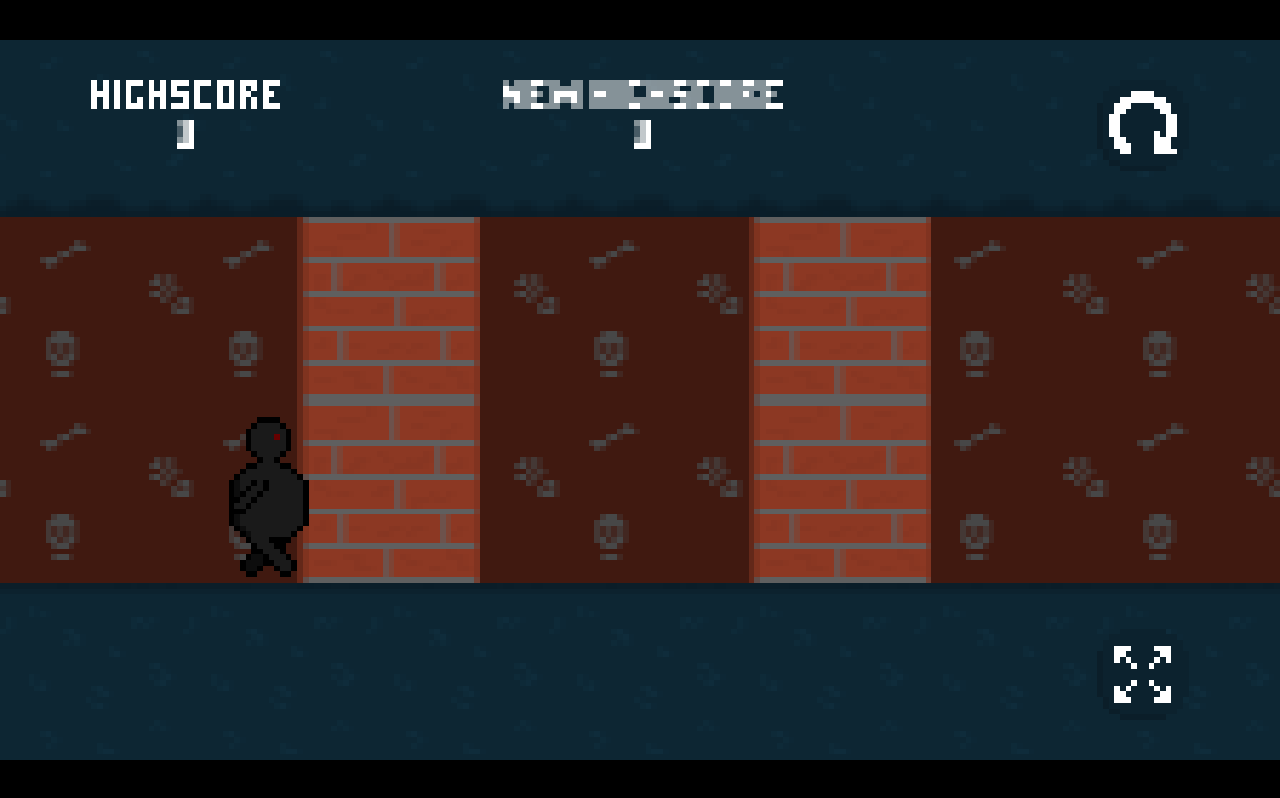
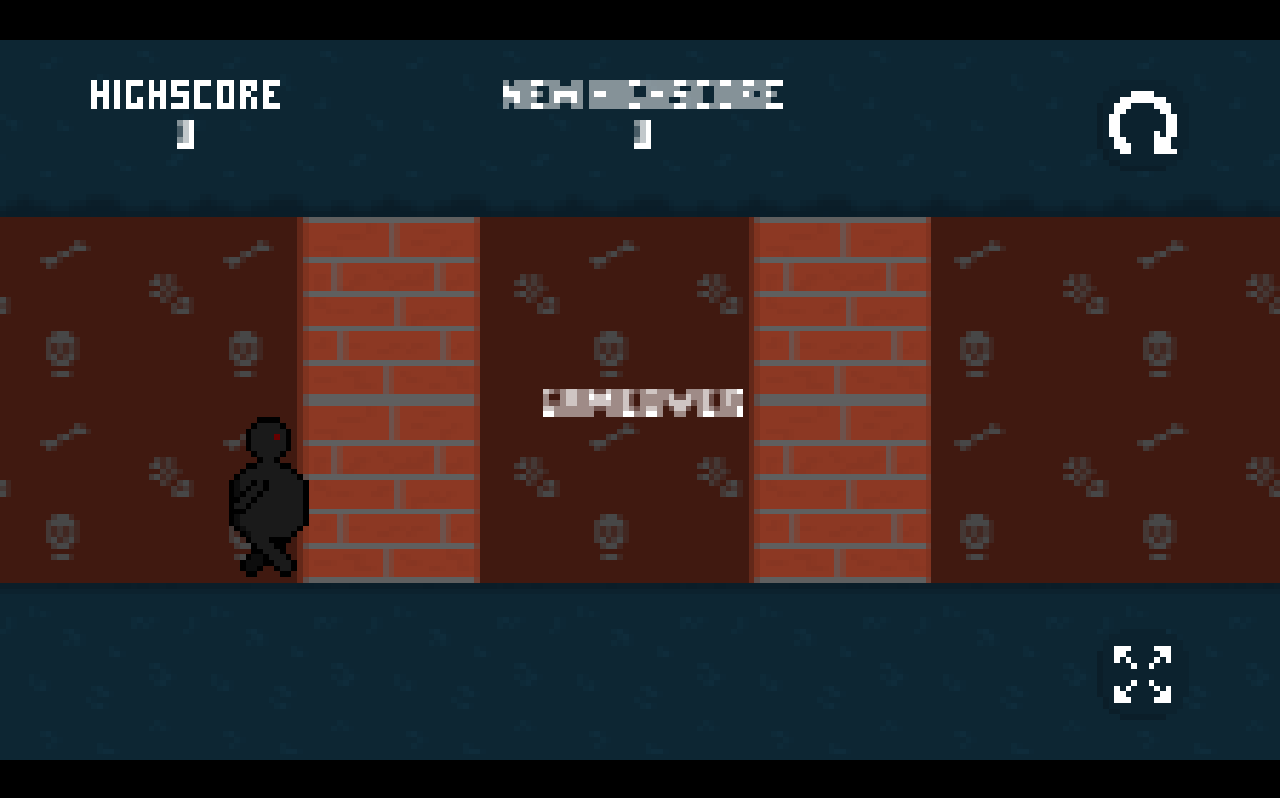
Before and after one commit to Mehran-Shakerinava/Glitcher, a plain HTML site: page index.html in a window 1280 px wide. Drawn offline with Linux system fonts and the light colour scheme.

Commit message:
gameover

```diff
--- a/glitcher.js
+++ b/glitcher.js
@@ -56,7 +56,7 @@ window.addEventListener('load', function() {
         },
 
         init: function() {
-            this.anim.FPS = this.V / 3;
+            this.anim.FPS = this.V / 5;
 
             var spritesheet = document.getElementById('dark-devil');
             var len = spritesheet.width / TILE_W;
@@ -349,10 +349,12 @@ window.addEventListener('load', function() {
         restart_y: 0,
         highImg: null,
         restartImg: null,
+        gameoverImg: null,
 
         init: function() {
             this.highImg = document.getElementById('highscore');
             this.restartImg = document.getElementById('restart');
+            this.gameoverImg = document.getElementById('gameover');
             this.restart_x = CANVAS_W - TILE_W + this.restartImg.width / 2;
             this.restart_y = TILE_W / 4 - 1 + this.restartImg.height / 2;
         },
@@ -367,6 +369,9 @@ window.addEventListener('load', function() {
             ctx.drawImage(this.restartImg,
                 this.restart_x - this.restartImg.width / 2,
                 this.restart_y - this.restartImg.height / 2);
+            ctx.drawImage(this.gameoverImg,
+                CANVAS_W / 2 - this.gameoverImg.width / 2,
+                CANVAS_H / 2 - this.gameoverImg.height / 2);
         }
     };
 
@@ -536,11 +541,13 @@ window.addEventListener('load', function() {
     }
 
     function restart() {
+        preTime = null;
         gameover = false;
-        requestAnimationFrame(mainLoop);
         for (var x in ctxs) {
             clearCanvas(ctxs[x]);
         }
+        reset();
+        requestAnimationFrame(mainLoop);
     }
 
     function listener(x, y) {
@@ -672,8 +679,6 @@ window.addEventListener('load', function() {
 
         if (obstacles.collision(guy)) {
             gameover = true;
-            preTime = null;
-            reset();
             menu.render(ctxs.menu, ctxs.main);
         } else {
             requestAnimationFrame(mainLoop);
--- a/index.html
+++ b/index.html
@@ -64,6 +64,7 @@
     <img src="assets/new.png"    id="new"                 hidden />
     <img src="assets/res.png"    id="restart"             hidden />
     <img src="assets/full.png"   id="fullscreen"          hidden />
+    <img src="assets/over.png"   id="gameover"            hidden />
 
     <script src="screenfull.min.js"> </script>
     <script src="jsfxr.min.js">      </script>
```
Also changed, not shown: assets/over.png (added).
